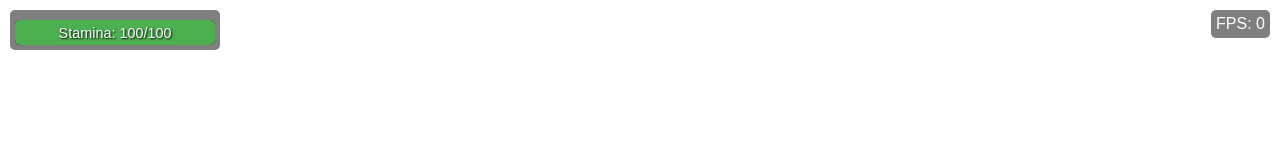
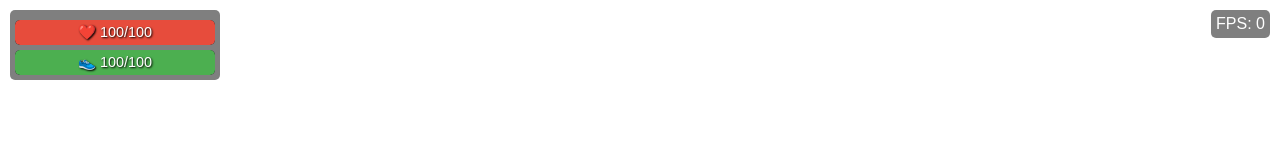
Before and after one commit to emil14/game, a website built with Vite: page index.html in a window 1280 px wide. Built offline with nearby package versions, Linux system fonts and the light colour scheme; what @babylonjs/core, @babylonjs/materials would draw is missing.

Commit message:
fix sprint

```diff
--- a/index.html
+++ b/index.html
@@ -13,7 +13,7 @@
         height: 25px; /* Increased height */
         background-color: #333; /* Darker background for better contrast potentially */
         border-radius: 5px; /* Slightly larger radius */
-        margin-top: 5px;
+        margin-top: 5px; /* Adjusted margin for when it's below health */
         overflow: hidden;
         position: relative; /* For positioning text inside */
         display: flex; /* For centering text */
@@ -58,6 +58,36 @@
         position: relative; /* To ensure z-index works as expected */
         text-shadow: 1px 1px 2px black; /* Add shadow for better visibility */
       }
+      /* Basic styling for the health bar */
+      .health-bar-container {
+        width: 200px;
+        height: 25px;
+        background-color: #333;
+        border-radius: 5px;
+        margin-top: 5px; /* Adjusted margin for when it's on top */
+        overflow: hidden;
+        position: relative;
+        display: flex;
+        align-items: center;
+        justify-content: center;
+      }
+      .health-bar-fill {
+        height: 100%;
+        background-color: #e74c3c; /* Red color for health */
+        width: 100%; /* Start full */
+        border-radius: 5px;
+        transition: width 0.1s linear;
+        position: absolute;
+        top: 0;
+        left: 0;
+      }
+      .health-text {
+        font-size: 0.9em;
+        color: white;
+        z-index: 1;
+        position: relative;
+        text-shadow: 1px 1px 2px black;
+      }
     </style>
   </head>
   <body>
@@ -67,8 +97,12 @@
     <div class="crosshair"></div>
     <div class="ui-container">
       <div>
+        <div class="health-bar-container">
+          <span id="healthText" class="health-text">❤️ 100/100</span>
+          <div id="healthBarFill" class="health-bar-fill"></div>
+        </div>
         <div class="stamina-bar-container">
-          <span id="staminaText" class="stamina-text">Stamina: 100/100</span>
+          <span id="staminaText" class="stamina-text">👟 100/100</span>
           <div id="staminaBarFill" class="stamina-bar-fill"></div>
         </div>
       </div>
--- a/src/main.ts
+++ b/src/main.ts
@@ -18,6 +18,8 @@ const canvas = document.getElementById("renderCanvas") as HTMLCanvasElement;
 const fpsDisplay = document.getElementById("fpsDisplay") as HTMLElement;
 const staminaText = document.getElementById("staminaText") as HTMLElement;
 const staminaBarFill = document.getElementById("staminaBarFill") as HTMLElement;
+const healthText = document.getElementById("healthText") as HTMLElement;
+const healthBarFill = document.getElementById("healthBarFill") as HTMLElement;
 
 const engine = new Engine(canvas, false, {
   preserveDrawingBuffer: true,
@@ -46,6 +48,10 @@ let currentStamina = maxStamina;
 const staminaDepletionRate = 10; // units per second
 const staminaRegenerationRate = 5; // units per second
 let isShiftPressed = false; // To track if shift is held down
+
+// Health variables
+let maxHealth = 100;
+let currentHealth = maxHealth;
 
 // Track movement keys state
 let isMovingForward = false;
@@ -242,12 +248,14 @@ engine.runRenderLoop(() => {
       const isMoving =
         isMovingForward || isMovingBackward || isMovingLeft || isMovingRight;
       if (isMoving) {
-        currentRegenRate /= 2;
+        currentRegenRate = 0;
       }
 
-      currentStamina += currentRegenRate * deltaTime;
-      if (currentStamina > maxStamina) {
-        currentStamina = maxStamina;
+      if (currentRegenRate > 0) {
+        currentStamina += currentRegenRate * deltaTime;
+        if (currentStamina > maxStamina) {
+          currentStamina = maxStamina;
+        }
       }
     }
   }
@@ -264,8 +272,12 @@ engine.runRenderLoop(() => {
   }
   if (staminaText && staminaBarFill) {
     staminaText.textContent =
-      "Stamina: " + currentStamina.toFixed(0) + "/" + maxStamina;
+      "👟 " + currentStamina.toFixed(0) + "/" + maxStamina;
     staminaBarFill.style.width = (currentStamina / maxStamina) * 100 + "%";
+  }
+  if (healthText && healthBarFill) {
+    healthText.textContent = "❤️ " + currentHealth.toFixed(0) + "/" + maxHealth;
+    healthBarFill.style.width = (currentHealth / maxHealth) * 100 + "%";
   }
 });
 
```
